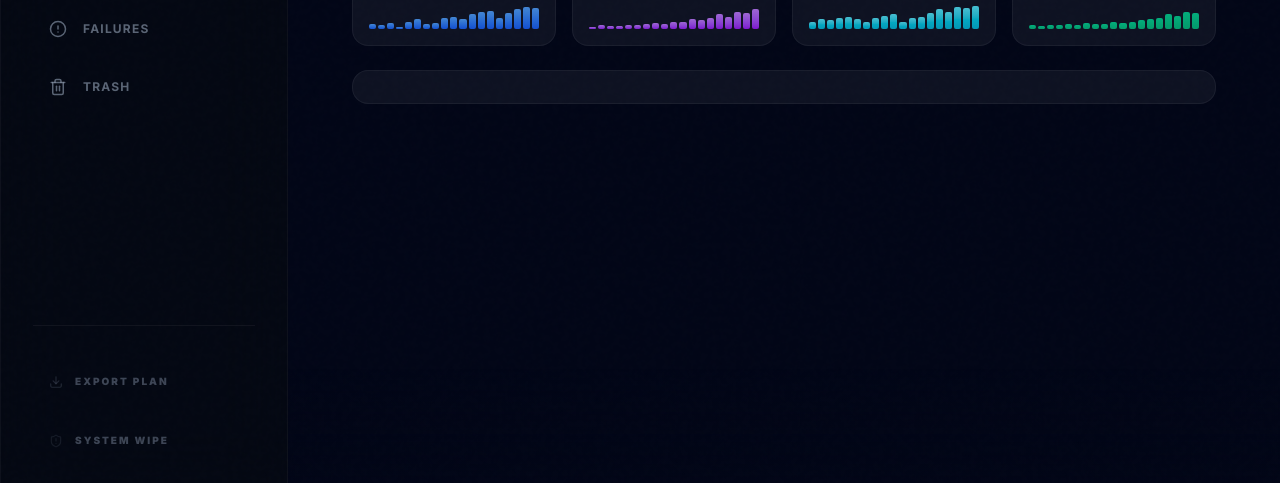
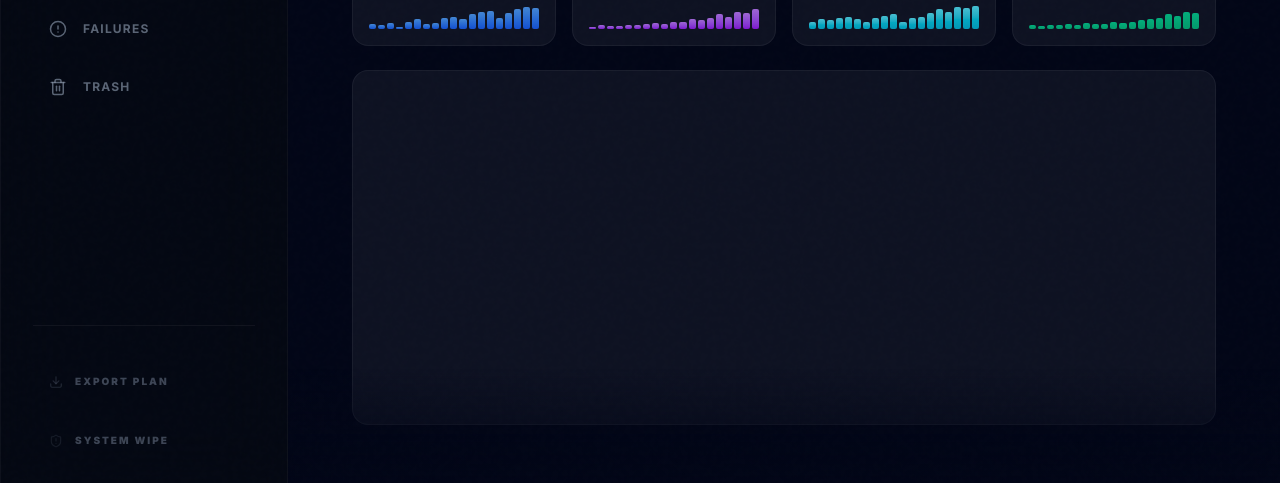
Before and after one commit to hgbvbvbvyjuyh/control-app, a React (Vite) app in the folder productivity-app/frontend/: page /#/ in a window 1280 px wide. Shown: the part 303-786 px from the top of the page. Built offline with nearby package versions, Linux system fonts and the light colour scheme.

Commit message:
Fix dashboard layout and chart height responsiveness

```diff
--- a/productivity-app/frontend/src/components/PerformanceChart.tsx
+++ b/productivity-app/frontend/src/components/PerformanceChart.tsx
@@ -17,7 +17,7 @@ export const PerformanceChart = () => {
       initial={{ opacity: 0, y: 20, filter: 'blur(10px)' }}
       animate={{ opacity: 1, y: 0, filter: 'blur(0px)' }}
       transition={{ duration: 1, delay: 0.4, ease: [0.22, 1, 0.36, 1] }}
-      className="w-full h-full rounded-2xl bg-white/5 backdrop-blur-md border border-white/5 p-4 relative"
+      className="flex-1 min-h-0 w-full rounded-2xl bg-white/5 backdrop-blur-md border border-white/5 p-4 relative"
     >
       <ResponsiveContainer width="100%" height="100%">
         <AreaChart data={data} margin={{ top: 10, right: 10, left: -20, bottom: 0 }}>
--- a/productivity-app/frontend/src/pages/Dashboard.tsx
+++ b/productivity-app/frontend/src/pages/Dashboard.tsx
@@ -82,7 +82,7 @@ export const Dashboard = () => {
       </div>
 
       {/* Area Chart Row */}
-      <div className="flex-1 min-h-0 mt-2 pb-2">
+      <div className="flex-1 min-h-0 mt-2 pb-2 w-full flex flex-col">
         <PerformanceChart />
       </div>
     </div>
```
